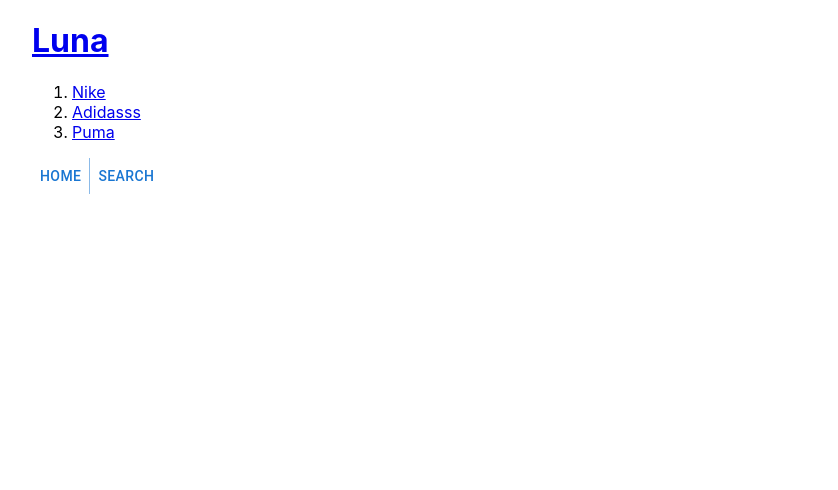
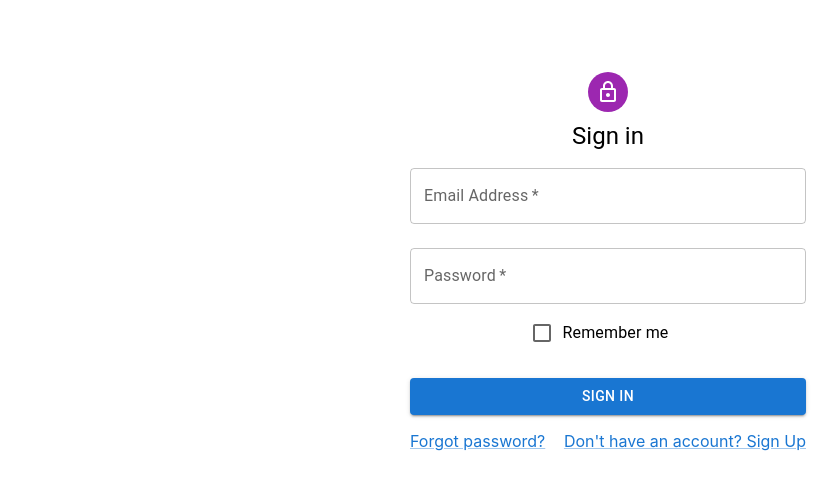
Before and after one commit to kimhaeil/Luna, a React (Create React App) app in the folder lunaclient/: page / in a window 1280 px wide. Shown: the top 490 px of the page, without its empty margins (32-870 px from the left). Built offline with nearby package versions, Linux system fonts and the light colour scheme; no server answers.

Commit message:
MUI 이용 로그인 창 샘플 만들기 연습

```diff
--- a/lunaclient/package.json
+++ b/lunaclient/package.json
@@ -5,6 +5,7 @@
   "dependencies": {
     "@emotion/react": "^11.9.0",
     "@emotion/styled": "^11.8.1",
+    "@mui/icons-material": "^5.6.2",
     "@mui/material": "^5.7.0",
     "@testing-library/jest-dom": "^5.16.4",
     "@testing-library/react": "^13.2.0",
--- a/lunaclient/src/App.js
+++ b/lunaclient/src/App.js
@@ -1,177 +1,71 @@
-import logo from "./logo.svg";
 import "./App.css";
-import { useState } from "react";
-import axios from "axios";
 
-import Stack from '@mui/material/Stack';
-import Button from '@mui/material/Button';
-import ButtonGroup from '@mui/material/ButtonGroup';
-import Box from '@mui/material/Box';
-import Container from '@mui/material/Container';
-import Dialog from '@mui/material/Dialog';
-import DialogActions from '@mui/material/DialogActions';
-import DialogContent from '@mui/material/DialogContent';
-import DialogContentText from '@mui/material/DialogContentText';
-import DialogTitle from '@mui/material/DialogTitle';
-
-function GetStores() {
-  axios
-    .get("http://127.0.0.1:8000/select/")
-    .then((Response) => {
-      console.log(Response.data);
-    })
-    .catch((Error) => {
-      console.log(Error);
-    });
-}
-
-function Article(props) {
-  const [open, setOpen] = useState(false);
-  return (
-    <article>
-        <Box
-          x={{
-            display: "flex",
-            flexDirection: "column",
-            alignItems: "center",
-            "& > *": {
-              m: 1,
-            },
-          }}
-        >
-          <ButtonGroup variant="text" aria-label="text button group">
-            <Button>Home</Button>
-            <Button onClick={()=>{
-              setOpen(true);
-            }}>Search</Button>
-          </ButtonGroup>
-          <Dialog open={open}>
-            <DialogTitle>Search</DialogTitle>
-            <DialogContent>
-              <DialogContentText>
-                Here is search calender
-              </DialogContentText>
-            </DialogContent>
-            <DialogActions>
-            <Button variant="text" >Ok</Button>
-              <Button variant="text" onClick={()=> {setOpen(false);}} >Cancel</Button>
-            </DialogActions>
-          </Dialog>
-        </Box>
-    </article>
-  );
-}
-
-function Header(props) {
-  return (
-    <header>
-      <h1>
-        {" "}
-        <a
-          href="/"
-          onClick={function (event) {
-            event.preventDefault();
-            props.onChangeMode();
-          }}
-        >
-          {" "}
-          Luna{" "}
-        </a>
-      </h1>
-    </header>
-  );
-}
-
-function Nav(props) {
-  const brands = [];
-  for (let i = 0; i < props.items.length; i++) {
-    let c = props.items[i];
-    brands.push(
-      <li>
-        <a
-          id={c.id}
-          href={"/read/" + c.id}
-          onClick={(event) => {
-            event.preventDefault();
-            props.onChangeMode(Number(event.target.id));
-          }}
-        >
-          {" "}
-          {c.contents}{" "}
-        </a>{" "}
-      </li>
-    );
-  }
-  return (
-    <nav>
-      <ol> {brands} </ol>{" "}
-    </nav>
-  );
-}
+//#region  MUI
+import TextField from "@mui/material/TextField";
+import Avatar from "@mui/material/Avatar";
+import Checkbox from "@mui/material/Checkbox";
+import Button from "@mui/material/Button";
+import FormControlLabel from "@mui/material/FormControlLabel";
+import { Box, Container, Grid, Link, Typography } from "@mui/material";
+import LockOutlinedIcon from "@mui/icons-material/LockOutlined";
+//#endregion
 
 function App() {
-  const [mode, setMode] = useState("WELCOME");
-  const [id, setId] = useState(null);
-  const items = [
-    {
-      id: 1,
-      contents: "Nike",
-      model: "Neymar",
-    },
-    {
-      id: 2,
-      contents: "Adidasss",
-      model: "Sonny",
-    },
-    {
-      id: 3,
-      contents: "Puma",
-      model: "Park",
-    },
-  ];
-  GetStores();
-  let content = null;
-  if (mode === "WELCOME") {
-    content = (
-      <Article title="Welcome" body="Hello Luna">
-        {" "}
-      </Article>
-    );
-  } else if (mode === "READ") {
-    let body,
-      title = null;
-    for (let i = 0; i < items.length; i++) {
-      if (items[i].id === id) {
-        body = items[i].contents;
-        title = items[i].model;
-      }
-    }
-    content = (
-      <Article title={title} body={body}>
-        {" "}
-      </Article>
-    );
-  }
-
   return (
-    <Container fixed>
-      <Header
-        onChangeMode={function () {
-          setMode("WELCOME");
+    <Container component="main" maxWidth="xs">
+      <Box
+        sx={{
+          marginTop:8,
+          display: 'flex',
+          flexDirection: 'column',
+          alignItems:'center'
         }}
       >
-        {" "}
-      </Header>{" "}
-      <Nav
-        items={items}
-        onChangeMode={(_id) => {
-          setMode("READ");
-          setId(_id);
-        }}
-      >
-        {" "}
-      </Nav>{" "}
-      <GetStores> </GetStores> {content}{" "}
+        <Avatar sx={{ m: 1, bgcolor: "secondary.main" }}>
+          <LockOutlinedIcon />
+        </Avatar>
+
+        <Typography component="h1" variant="h5">
+          Sign in
+        </Typography>
+        <TextField
+          margin="normal"
+          label="Email Address"
+          required
+          fullWidth
+          name="email"
+          autoComplete
+        />
+        <TextField
+          margin="normal"
+          label="Password"
+          type="password"
+          required
+          fullWidth
+          name="password"
+        />
+        <FormControlLabel
+          control={<Checkbox value="remember" color="primary" />}
+          label="Remember me"
+        />
+
+        <Button
+          type="submit"
+          fullWidth
+          variant="contained"
+          sx={{ mt: 3, mb: 2 }}
+        >
+          SIGN IN
+        </Button>
+        <Grid container>
+          <Grid item xs>
+            <Link>Forgot password?</Link>
+          </Grid>
+          <Grid>
+            <Link>Don't have an account? Sign Up</Link>
+          </Grid>
+        </Grid>
+      </Box>
     </Container>
   );
 }
```
Also changed, not shown: 1 other file (tests, documents, lock files or other folders).
